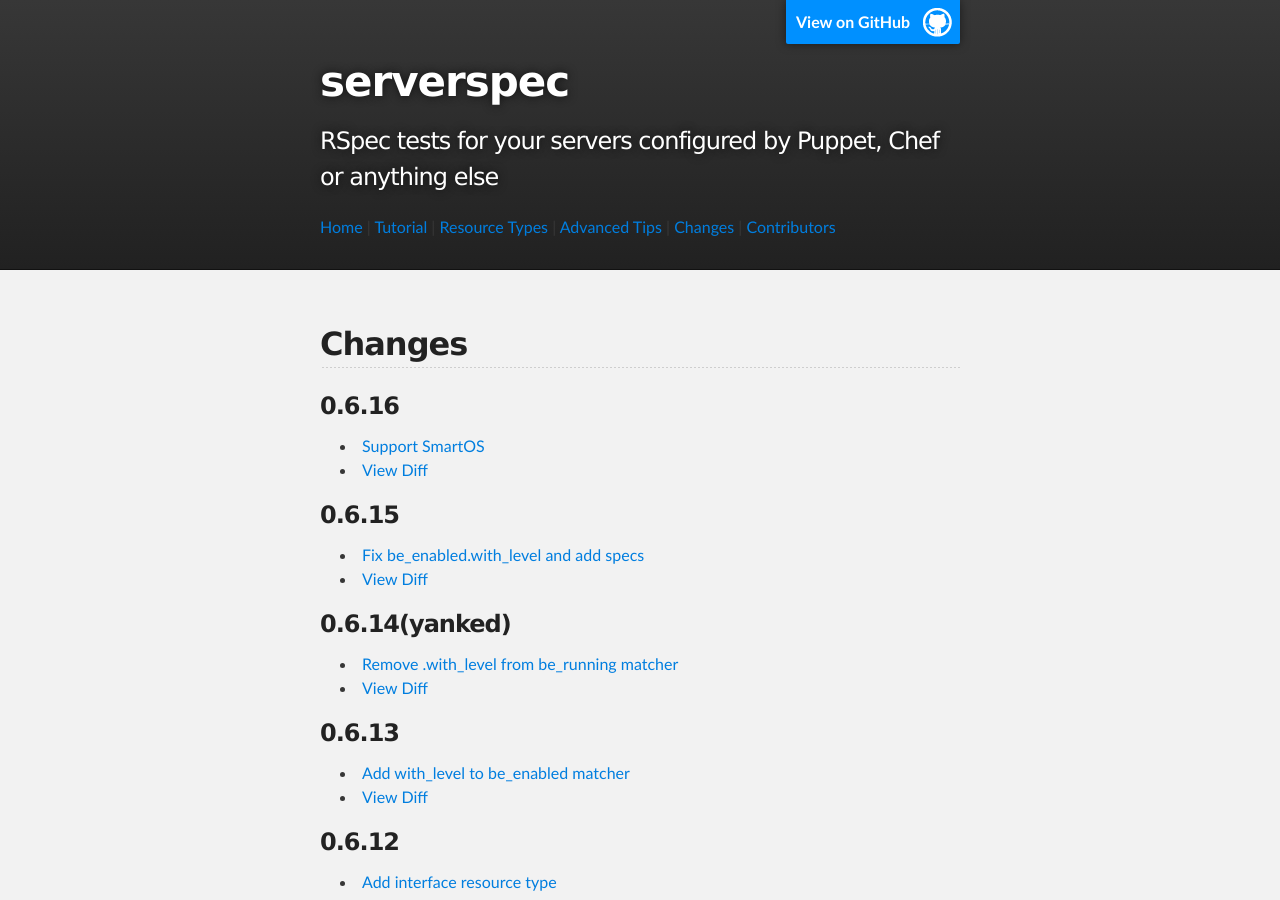
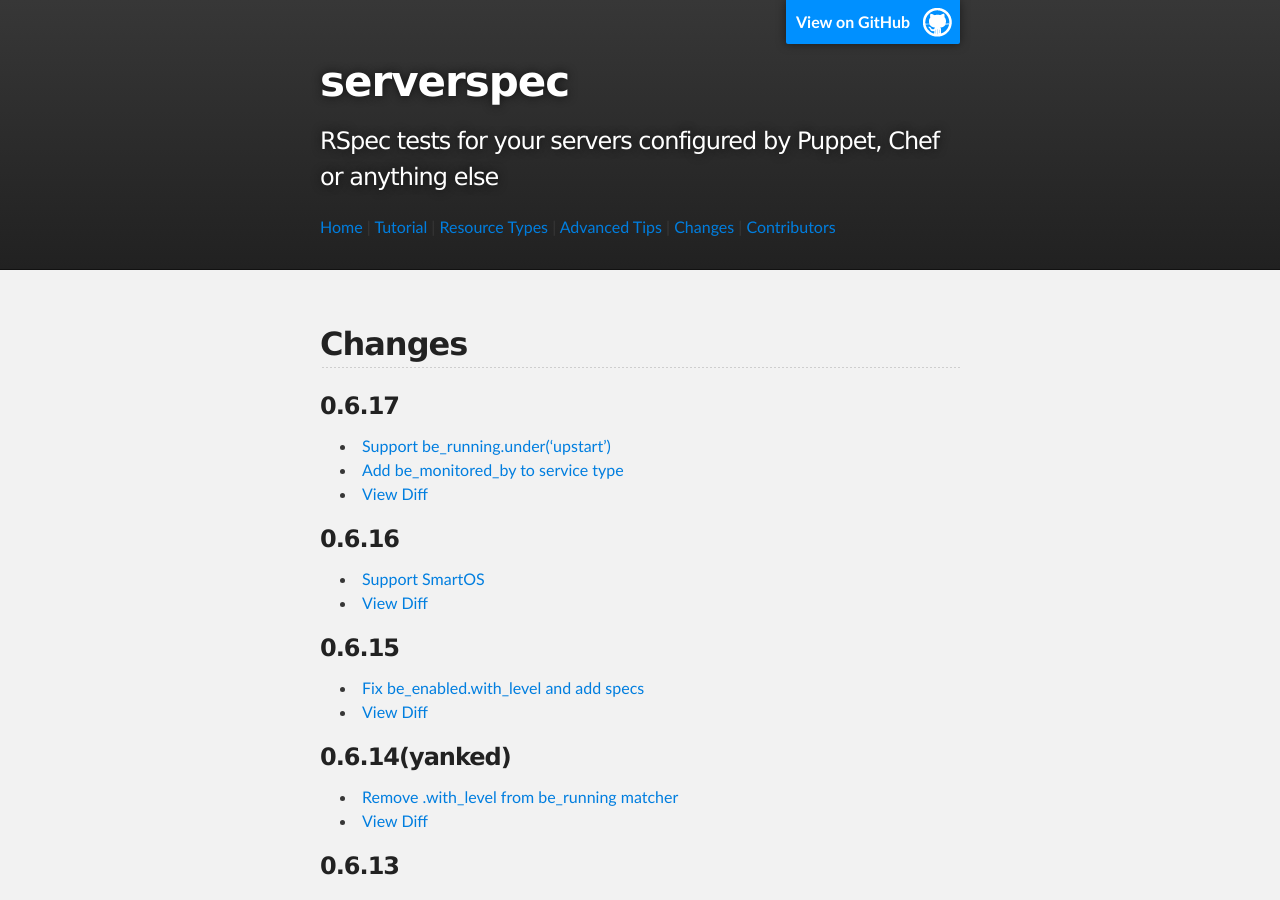
Before and after one commit to serverspec/serverspec.github.io, a Jekyll site: the page built from changes.md, in a window 1280 px wide and 900 px high. Built offline with Jekyll 4.4.1, drawn with Linux system fonts in a browser that asks for light colours; Markdown is read by kramdown in place of the engine named in the settings.

Commit message:
Add changes of v0.6.17

```diff
--- a/changes.md
+++ b/changes.md
@@ -4,6 +4,12 @@ title: Changes
 ---
 
 ## Changes
+
+### 0.6.17
+
+ * [Support be_running.under('upstart')](https://github.com/serverspec/serverspec/pull/186)
+ * [Add be\_monitored\_by to service type](https://github.com/serverspec/serverspec/pull/187)
+ * [View Diff](https://github.com/serverspec/serverspec/compare/v0.6.16...v0.6.17)
 
 ### 0.6.16
 
```
